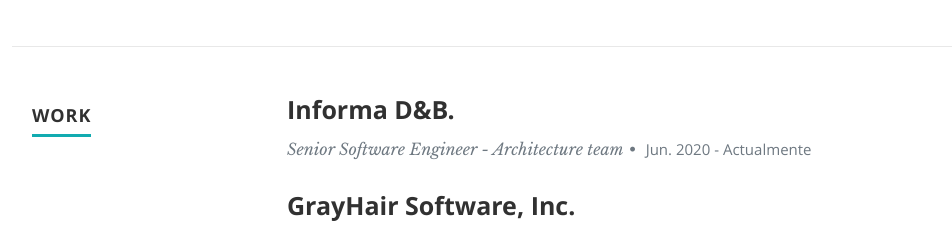
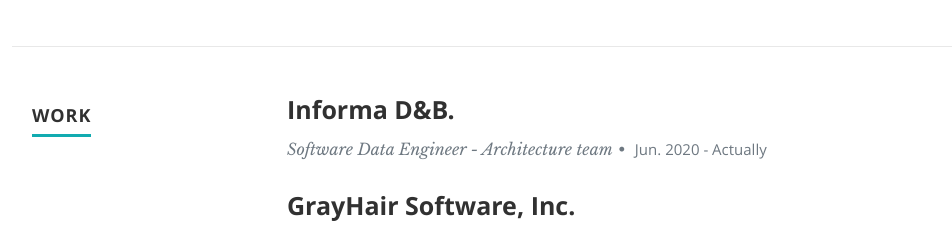
Before and after one commit to sylvinho81/resume, a React (Create React App) app: page / in a window 1280 px wide. Shown: the part 1420-1647 px from the top of the page, without its empty margins (118-1070 px from the left). Built offline with nearby package versions, Linux system fonts and the light colour scheme.

Commit message:
New technologies.

```diff
--- a/src/resumeData.js
+++ b/src/resumeData.js
@@ -36,10 +36,10 @@
   "work":[
     {
       "CompanyName":"Informa D&B.",
-      "specialization":"Senior Software Engineer - Architecture team",
+      "specialization":"Software Data Engineer - Architecture team",
       "MonthOfStart":"Jun.",
       "YearOfStart":"2020",
-      "MonthOfLeaving":"Actualmente",
+      "MonthOfLeaving":"Actually",
       "YearOfLeaving":"",
       "Achievements":""
     },
@@ -193,9 +193,14 @@
   ],
   "skills5":[
     {
-      "skillname":"Git",
-      "urlimage":"images/tech/git.jpg",
-      "description": "I use Git for all of my projects so far."
+      "skillname":"Vue JS",
+      "urlimage":"images/tech/vue.png",
+      "description": ""
+    },
+    {
+      "skillname":"Spring Boot",
+      "urlimage":"images/tech/spring.png",
+      "description": ""
     },
     {
       "skillname":"Apache Mahout",
```
Also changed, not shown: public/images/tech/spring.png (added), public/images/tech/vue.png (added). Lines whose indentation alone changed are shown as unchanged.
